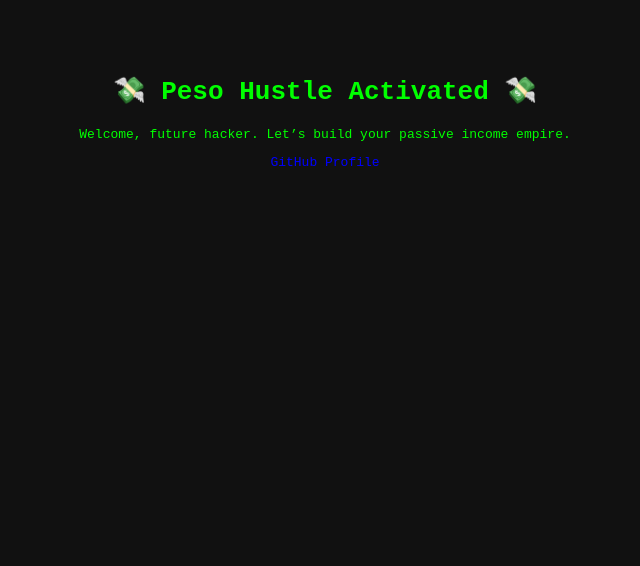
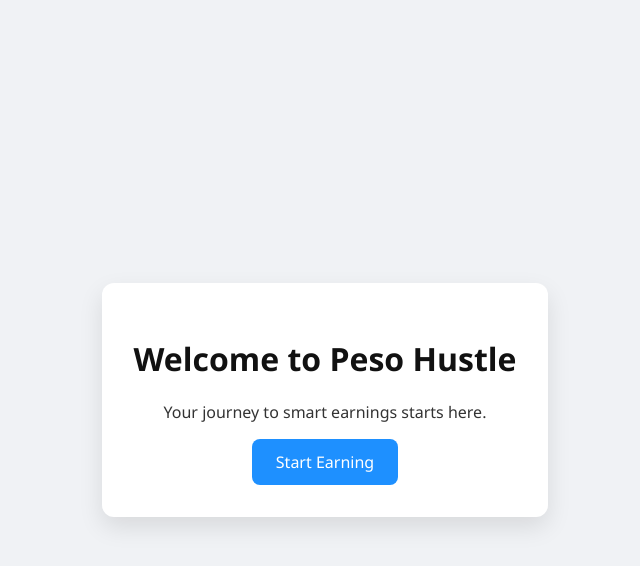
Before and after one commit to Sarah-eng16/peso-hustle-site, a plain HTML site: page index.html in a window 1280 px wide. Shown: the whole page, without its empty margins (315-955 px from the left). Drawn offline with Linux system fonts and the light colour scheme.

Commit message:
Styled Peso Hustle landing page

```diff
--- a/index.html
+++ b/index.html
@@ -1,33 +1,54 @@
 <!DOCTYPE html>
 <html lang="en">
 <head>
-  <meta charset="UTF-8">
+  <meta charset="UTF-8" />
+  <meta name="viewport" content="width=device-width, initial-scale=1.0"/>
   <title>Peso Hustle</title>
-  <meta name="viewport" content="width=device-width, initial-scale=1">
   <style>
     body {
-      background: #111;
-      color: #0f0;
-      font-family: monospace;
+      font-family: 'Segoe UI', sans-serif;
+      background: #f0f2f5;
+      margin: 0;
+      padding: 0;
+      display: flex;
+      justify-content: center;
+      align-items: center;
+      height: 100vh;
+    }
+    .card {
+      background: white;
+      padding: 2rem;
+      border-radius: 12px;
+      box-shadow: 0 10px 25px rgba(0,0,0,0.1);
       text-align: center;
-      padding: 50px;
+      max-width: 400px;
     }
     h1 {
-      font-size: 2em;
-      margin-bottom: 20px;
+      color: #111;
     }
-    a {
-      color: #00f;
+    p {
+      margin-bottom: 1rem;
+      color: #333;
+    }
+    a.button {
+      display: inline-block;
+      padding: 0.75rem 1.5rem;
+      background: #1e90ff;
+      color: white;
+      border-radius: 8px;
       text-decoration: none;
+      transition: background 0.3s ease;
     }
-    a:hover {
-      color: #0ff;
+    a.button:hover {
+      background: #0074e0;
     }
   </style>
 </head>
 <body>
-  <h1>💸 Peso Hustle Activated 💸</h1>
-  <p>Welcome, future hacker. Let’s build your passive income empire.</p>
-  <p><a href="https://github.com/Sarah-eng16">GitHub Profile</a></p>
+  <div class="card">
+    <h1>Welcome to Peso Hustle</h1>
+    <p>Your journey to smart earnings starts here.</p>
+    <a href="https://cash-em-all.link/YOUR-REF" class="button">Start Earning</a>
+  </div>
 </body>
 </html>
```
